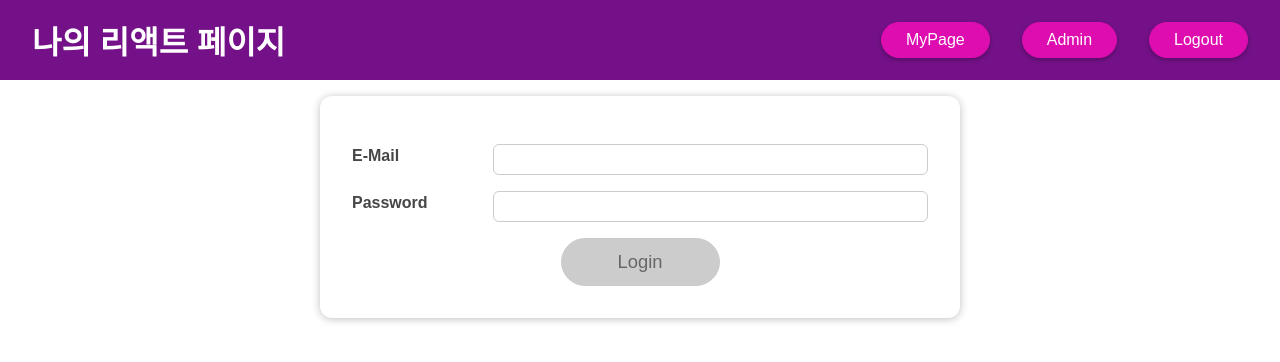
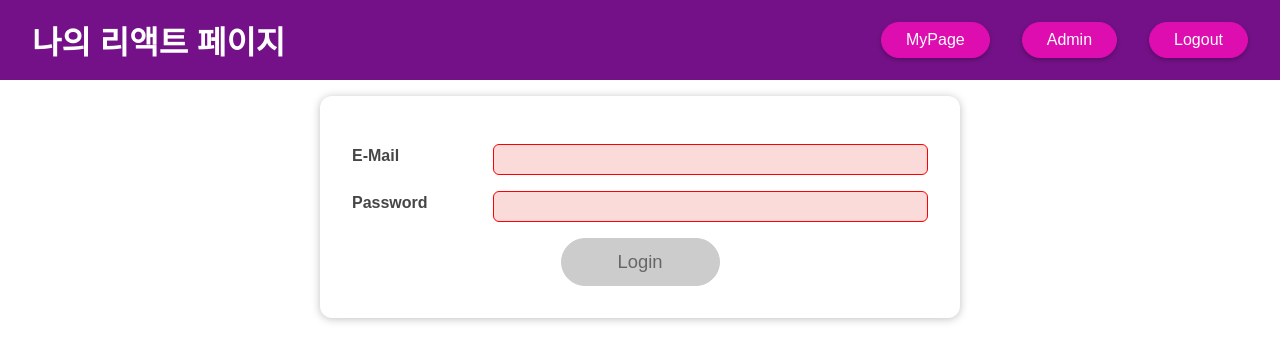
Before and after one commit to sedica3340/react-study-202406, a React (Create React App) app: page / in a window 1280 px wide. Shown: the top 362 px of the page. Built offline with nearby package versions, Linux system fonts and the light colour scheme.

Commit message:
겁나게 어려운 useReducer

```diff
--- a/src/components/SideEffect/Login.js
+++ b/src/components/SideEffect/Login.js
@@ -1,81 +1,175 @@
-import React, { useEffect, useState } from "react";
+import React, { useEffect, useReducer, useState } from "react";
 
 import Card from "../UI/Card";
 import styles from "./Login.module.css";
 import Button from "../UI/Button";
 
+// 리듀서 함수
+/*
+이 컴포넌트의 모든 상태와 상태변경을 중앙제어하는 함수
+  컴포넌트 내부 데이터를 사용하지 않고 상태에만 집중하므로
+  컴포넌트 바깥쪽에 선언하는게 일반적입니다.
+
+  param1 - state : 변경 전의 상태값
+  param2 - action : dispatch함수(상태변경 등의 행동)가 전달한 상태변경객체
+                    전달한 상태변경객체,
+                    지금 어떤 상태값을 변경하는가? - type
+                    어떤 값으로 변경하는가? - value
+  return : 관리할 상태값들을 반환
+*/
+const emailReducer = (state, action) => {
+    // console.log("email reducer call!");
+    // console.log("state: ", state);
+    // console.log("action: ", action);
+
+    // return { inputValue: action.val };
+    if (action.type === "USER_INPUT") {
+        return {
+            inputValue: action.val,
+            isValid: action.val.includes("@"),
+        };
+    } else if (action.type === "VALIDATE") {
+        return {
+            inputValue: state.inputValue,
+            isValid: state.inputValue.includes("@"),
+        };
+    }
+};
+
+const passwordReducer = (state, action) => {
+    if (action.type === "USER_INPUT") {
+        return {
+            inputValue: action.val,
+            isValid: action.val.trim().length > 6,
+        };
+    } else if (action.type === "VALIDATE") {
+        return {
+            inputValue: state.inputValue,
+            isValid: state.inputValue.trim().length > 6,
+        };
+    }
+}
+
 const Login = ({ onLogin }) => {
-    console.log("렌더링 수행!");
+    // console.log("렌더링 수행!");
+
+    // email reducer로 이메일 상대관리하기
+    /**
+     * param1: 위에서 만든 리듀서 함수
+     * param2: 상태값의 초기값
+     * return: reducer를 관리하는 배열
+     *      [0]: 이메일 관련 상태값
+     *      [1]: 상태를 변경하는 함수
+     */
+    const [emailState, dispatchEmail] = useReducer(emailReducer, {
+        inputValue: "",
+        isValid: null,
+    });
+
+    const [passwordState, dispatchPassword] = useReducer(passwordReducer, {
+        inputValue: "",
+        isValid: null,
+    })
+
+    // console.log("변경 후 이메일상태:", emailState.isValid);
 
     // 사용자가 입력한 이메일을 상태관리
-    const [enteredEmail, setEnteredEmail] = useState("");
+    // const [enteredEmail, setEnteredEmail] = useState("");
     // 이메일 입력값이 정상인지 유무 확인
-    const [emailIsValid, setEmailIsValid] = useState();
+    // const [emailIsValid, setEmailIsValid] = useState();
+
     // 사용자가 입력한 패스워드를 상태관리
-    const [enteredPassword, setEnteredPassword] = useState("");
+    // const [enteredPassword, setEnteredPassword] = useState("");
     // 패스워드 입력값이 정상인지 유무 확인
-    const [passwordIsValid, setPasswordIsValid] = useState();
+    // const [passwordIsValid, setPasswordIsValid] = useState();
 
     // 이메일, 패스워드가 둘 다 정상인지 확인
     const [formIsValid, setFormIsValid] = useState(false);
 
     const emailChangeHandler = (e) => {
-        setEnteredEmail(e.target.value);
+        // setEnteredEmail(e.target.value);
+
+        // reducer의 상태 변경은 반드시 dispatch함수를 통해 처리
+        // param1: reducer함수의 action에 전달할 내용
+        dispatchEmail({
+            type: "USER_INPUT",
+            val: e.target.value,
+        });
     };
 
     const passwordChangeHandler = (e) => {
-        setEnteredPassword(e.target.value);
+        // setEnteredPassword(e.target.value);
+        dispatchPassword({
+            type: "USER_INPUT",
+            val: e.target.value,
+        });
     };
 
     const validateEmailHandler = () => {
-        setEmailIsValid(enteredEmail.includes("@"));
+        dispatchEmail({
+            type: "VALIDATE",
+        });
     };
 
     const validatePasswordHandler = () => {
-        setPasswordIsValid(enteredPassword.trim().length > 6);
+        // setPasswordIsValid(enteredPassword.trim().length > 6);
+        dispatchPassword({
+            type: "VALIDATE",
+        });
     };
 
     // 로그인 버튼을 눌렀을 때 이벤트 핸들러
     const submitHandler = (e) => {
         e.preventDefault();
         // App.js에서 받은 로그인핸들러 호출
-        onLogin(enteredEmail, enteredPassword);
+        onLogin(emailState.isValid, passwordState.isValid);
     };
 
+    const { isValid: emailIsValid} = emailState;
+    const { isValid: passwordIsValid} = passwordState;
+
     useEffect(() => {
-        console.log("useEffect call in Login.js");
-        setFormIsValid(
-            enteredPassword.trim().length > 6 && enteredEmail.includes("@")
-        );
-    }, [enteredEmail, enteredPassword]);
+        const timer = setTimeout(() => {
+            console.log("useEffect call in Login.js");
+            setFormIsValid(
+                passwordState.isValid && emailState.isValid
+            );
+        }, 1000);
 
+        // cleanup 함수는 컴포넌트가 업데이트 되거나 사라지기 전에 실행
+        return () => {
+            clearTimeout(timer);
+        };
+    }, [emailIsValid, passwordIsValid]);
+
+    // console.log('render: ', enteredEmail);
     return (
         <Card className={styles.login}>
             <form onSubmit={submitHandler}>
                 <div
                     className={`${styles.control} ${
-                        emailIsValid === false ? styles.invalid : ""
+                        !emailIsValid ? styles.invalid : ""
                     }`}
                 >
                     <label htmlFor="email">E-Mail</label>
                     <input
                         type="email"
                         id="email"
-                        value={enteredEmail}
+                        value={emailState.inputValue}
                         onChange={emailChangeHandler}
                         onBlur={validateEmailHandler}
                     />
                 </div>
                 <div
                     className={`${styles.control} ${
-                        passwordIsValid === false ? styles.invalid : ""
+                        !passwordIsValid ? styles.invalid : ""
                     }`}
                 >
                     <label htmlFor="password">Password</label>
                     <input
                         type="password"
                         id="password"
-                        value={enteredPassword}
+                        value={passwordState.inputValue}
                         onChange={passwordChangeHandler}
                         onBlur={validatePasswordHandler}
                     />
```
